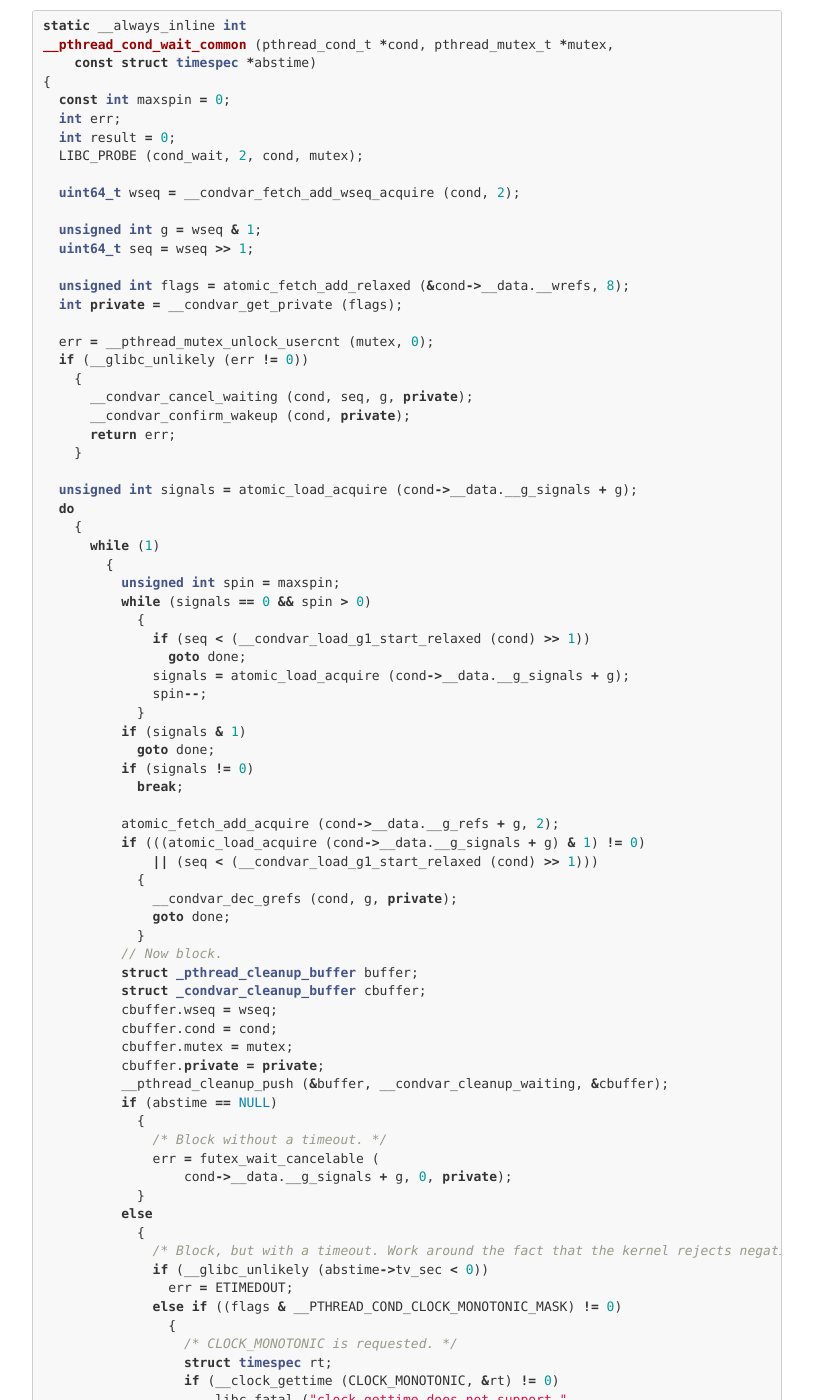
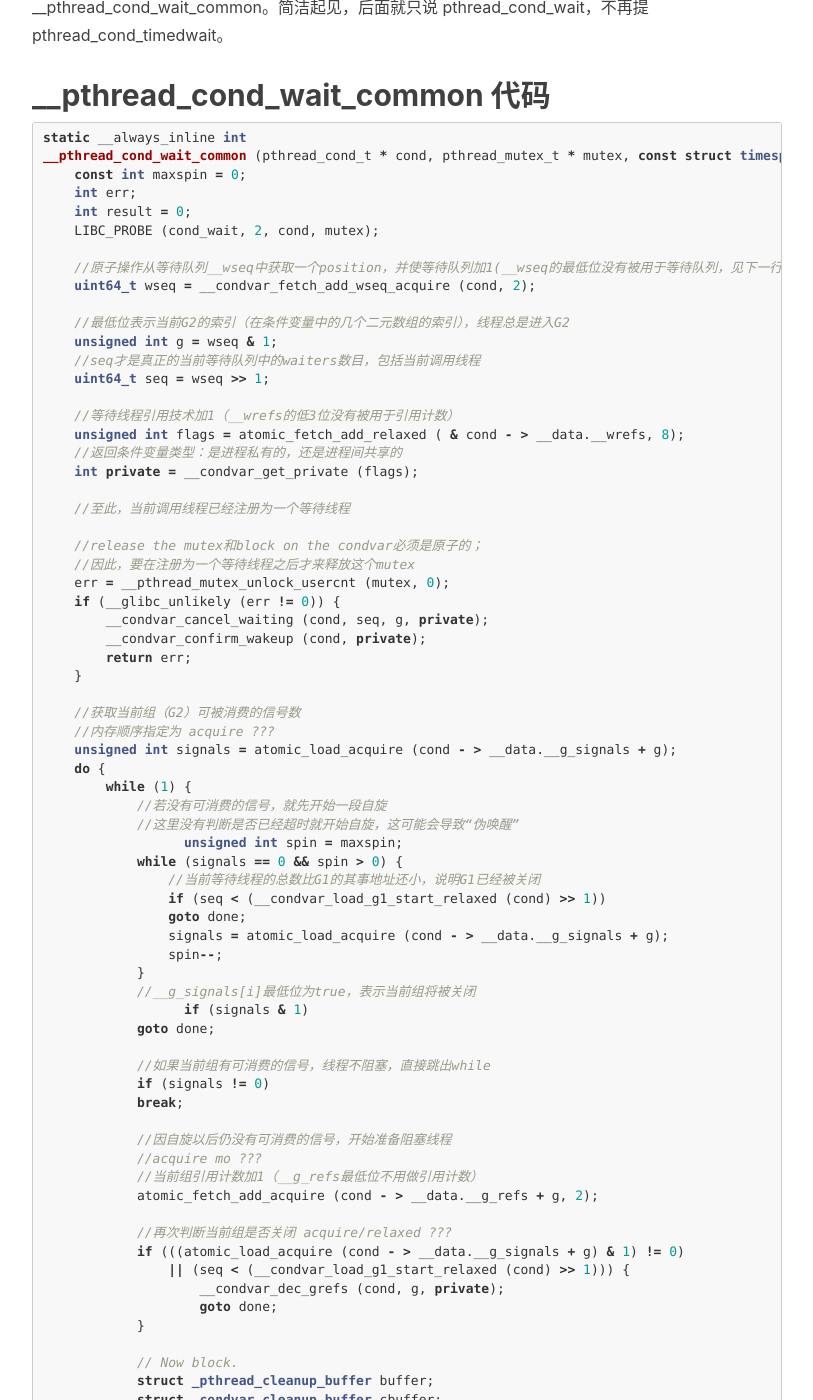
Before and after one commit to ttyrion/ttyrion.github.io, a Jekyll site: the page built from _posts/2018-09-24-【pthread】详细分析条件变量的实现.md, in a window 1280 px wide and 1400 px high, scrolled down 7530 px. Shown: the whole window, without its empty margins (233-1046 px from the left). Built offline with Jekyll 4.4.1, drawn with Linux system fonts in a browser that asks for light colours; nearby versions of some CDN libraries; comment, search, counter and statistics services are not loaded; some of the changed text lies outside the part shown.

Commit message:
pthread_cond_wait

````diff
--- a/_posts/2018-09-24-【pthread】详细分析条件变量的实现.md
+++ b/_posts/2018-09-24-【pthread】详细分析条件变量的实现.md
@@ -15,7 +15,7 @@
 2. pthread_cond_wait 会执行一个 **原子操作**（atomical operation）: 释放mutex，并且阻塞调用线程（release the mutex and block the calling thread on the condvar）。因为这个操作是原子的，所以当这个mutex被释放以后，如果有另一个线程获取到了这个mutex，并且调用了pthread_cond_broadcast()或者pthread_cond_signal()，这对前面那个释放mutex并阻塞的线程也会起作用。
 3. 使用条件变量时，通常会同时配合使用一个Boolean类型的断言变量flag，如果为true，表示这个线程可以继续执行。然而，pthread_cond_wait() 可能会被**“伪”唤醒**。**也就是说，pthread_cond_wait()返回，并不表示flag为true或者为false。必须重新取flag的值来判断。**
 4. 当一个线程用一个mutex调用 pthread_cond_wait()阻塞时（在等待条件变量condvar），这个 mutex 和 condvar 就被动态绑定起来，且这种绑定关系会一直存在，只要还有线程阻塞在这个condvar上。在此期间，如果有一个线程尝试用另外一个mutex来调用pthread_cond_wait()期待等待同一个condvar，那么就会导致 **undefined behavior**。当所有等待线程被唤醒（比如被一个pthread_cond_broadcast()），下一个使用mutex（可能跟前面那个不同）调用pthread_cond_wait()来等待那个condvar的操作，就会再次动态绑定这个mutex和condvar。也就是说，在一个线程调用pthread_cond_wait(condvar,mutex)阻塞在condvar上，到pthread_cond_wait返回或者执行cancellation cleanup这期间（就是线程被唤醒，但是还没有从pthread_cond_wait()返回），这个mutex和condvar的绑定关系可能会被移除或者替换。尽管如此，该线程也应该重新获取这个mutex，这是pthread_cond_wait做的最后一件事情，后面代码可以看到。
-5. 一个线程等待一个condvar，那么也可以说这个线程处于一个 **cancellation point**。如果该线程的**cancelability**类型被设置为PTHREAD_CANCEL_DEFERRED，那么这个线程在响应一个取消请求时，就会先重新获取mutex，再调用第一个cancellation cleanup handler。效果上就好像这个线程被唤醒，可以执行到pthread_cond_wait()返回前，然后不返回，而是开始执行线程的取消活动，这包括执行取消清理函数。
+5. 一个线程等待一个condvar，那么也可以说这个线程处于一个 **cancellation point**。如果该线程的**cancelability**类型被设置为PTHREAD_CANCEL_DEFERRED，那么这个线程在响应一个取消请求时，就会先重新获取mutex，再调用第一个cancellation cleanup handler。效果上就好像这个线程被唤醒，可以执行到pthread_cond_wait()返回前，然后不返回，而是开始执行线程的取消活动，这包括执行取消清理函数。这一点是通过在阻塞线程之前调用__pthread_cleanup_push，把 __condvar_cleanup_waiting()添加到线程的清理函数列表中，并且 __condvar_cleanup_waiting() 是第一个被调用的清理函数。
 6. 一个调用pthread_cond_wait()而阻塞的线程，如果被一个取消请求唤醒，它就应该不能再消费任何条件信号。
 7. pthread_cond_timedwait()和 pthread_cond_wait()基本一样。但是如果是发生超时，而不是被条件信号唤醒，那情况稍有不同。pthread_cond_timedwait会释放mutex，并重新获取mutex，而且要消费一个条件信号。
 8. 如果一个正在等待一个condvar的线程收到一个信号，当 **信号处理程序返回** 时，线程应该恢复到等待condvar的状态，就好像它从没被信号中断。另外，此时pthread_cond_wait也可能返回，这也属于前面说的“伪唤醒”。
@@ -83,6 +83,8 @@
 ### futex
 每个等待条件变量的线程开始都会自旋。如果只是让线程自旋，实现就能很简单了当。但是这个实现要用futex让线程阻塞。futex不能保证这些线程以FIFO顺序被唤醒。因此，实现时就不能只用一个futex来唤醒所有有资格的等待线程（eligible waiters）。
 
+实现用了两个futex字：__g_signals[0] 和 __g_signals[1]？
+
 一个等待线程获取自己在等待序列里面的位置，然后阻塞在一个futex上，这两个操作不是原子的。所以还需要这个futex字能可靠地通知等待线程它们已经signaled了，不要再试图阻塞。
 
 ### G1 and G2
@@ -94,10 +96,10 @@
 
 条件变量是进程间共享的，因此我们不能分配新的内存，所以我们只是让两个组槽（slots of groups）在G1和G2之间切换角色。
 每个组槽有以下几个部分组成：
-1. 一个独立的futex字
-2. 一系列可消费的信号__g_signals。
-3. 一个表示当前组中还未被signaled的信号的数目的__g_size。
-4. 一个引用计数__g_refs。
+1. 一个独立的futex字__g_signals[i]
+2. 一系列可消费的信号__g_signals[i]。
+3. 一个表示当前组中还未被signaled的信号的数目的__g_size[i]。
+4. 一个引用计数__g_refs[i]。
 组引用计数用于维护那些正在使用该组的futex的等待线程的数目，只有当这个引用计数为0时，这个组才能切换它的角色。这可以防止在这个futex字上出的ABA问题。
 
 为了表示这个组在等待线程序列中覆盖的间隔（包括哪个组槽包含G1或者G2），实现里面使用了一个64bit的counter来指定G1的起始位置，用这个counter（即__wseq）中的1个bit来表示当前哪个组槽包含G2（__wseq的LSB表示G2的索引，0或者1，看pthread_cond_t结构体的定义，也知道组槽总共就2个）。这允许我们 **原子地切换组的角色**（只需要切换__wseq的最低位）。
@@ -136,7 +138,7 @@
 
 **__g_signals**: 还能被消费的信号数目
 1. 被等待线程用作一个futex字，会被等待线程和信号发送方并发访问
-2. 当前组的所有等待线程被signaled时（也就是该组呗关闭了），LSB=true
+2. 当前组的所有等待线程被signaled时（也就是该组将被关闭），LSB=true
 
 **__g_size**： 当前组中剩余的等待线程（这些线程还没被signaled）
 1. 被信号发送方和取消等待的等待线程访问，两者均只能在获取到condvar-internal lock的情况下才能访问该字段
@@ -192,152 +194,161 @@
 ## __pthread_cond_wait_common 代码
 ```cpp
 static __always_inline int
-__pthread_cond_wait_common (pthread_cond_t *cond, pthread_mutex_t *mutex,
-    const struct timespec *abstime)
-{
-  const int maxspin = 0;
-  int err;
-  int result = 0;
-  LIBC_PROBE (cond_wait, 2, cond, mutex);
+__pthread_cond_wait_common (pthread_cond_t * cond, pthread_mutex_t * mutex, const struct timespec * abstime) {
+    const int maxspin = 0;
+    int err;
+    int result = 0;
+    LIBC_PROBE (cond_wait, 2, cond, mutex);
 
-  uint64_t wseq = __condvar_fetch_add_wseq_acquire (cond, 2);
+    //原子操作从等待队列__wseq中获取一个position，并使等待队列加1(__wseq的最低位没有被用于等待队列，见下一行代码)
+    uint64_t wseq = __condvar_fetch_add_wseq_acquire (cond, 2);
 
-  unsigned int g = wseq & 1;
-  uint64_t seq = wseq >> 1;
+    //最低位表示当前G2的索引（在条件变量中的几个二元数组的索引），线程总是进入G2
+    unsigned int g = wseq & 1;
+    //seq才是真正的当前等待队列中的waiters数目，包括当前调用线程
+    uint64_t seq = wseq >> 1;
 
-  unsigned int flags = atomic_fetch_add_relaxed (&cond->__data.__wrefs, 8);
-  int private = __condvar_get_private (flags);
+    //等待线程引用技术加1（__wrefs的低3位没有被用于引用计数）
+    unsigned int flags = atomic_fetch_add_relaxed ( & cond - > __data.__wrefs, 8);
+    //返回条件变量类型：是进程私有的，还是进程间共享的
+    int private = __condvar_get_private (flags);
 
-  err = __pthread_mutex_unlock_usercnt (mutex, 0);
-  if (__glibc_unlikely (err != 0))
-    {
-      __condvar_cancel_waiting (cond, seq, g, private);
-      __condvar_confirm_wakeup (cond, private);
-      return err;
+    //至此，当前调用线程已经注册为一个等待线程
+
+    //release the mutex和block on the condvar必须是原子的；
+    //因此，要在注册为一个等待线程之后才来释放这个mutex
+    err = __pthread_mutex_unlock_usercnt (mutex, 0);
+    if (__glibc_unlikely (err != 0)) {
+        __condvar_cancel_waiting (cond, seq, g, private);
+        __condvar_confirm_wakeup (cond, private);
+        return err;
     }
 
-  unsigned int signals = atomic_load_acquire (cond->__data.__g_signals + g);
-  do
-    {
-      while (1)
-        {
-          unsigned int spin = maxspin;
-          while (signals == 0 && spin > 0)
-            {
-              if (seq < (__condvar_load_g1_start_relaxed (cond) >> 1))
+    //获取当前组（G2）可被消费的信号数
+    //内存顺序指定为 acquire ???
+    unsigned int signals = atomic_load_acquire (cond - > __data.__g_signals + g);
+    do {
+        while (1) {
+            //若没有可消费的信号，就先开始一段自旋
+            //这里没有判断是否已经超时就开始自旋，这可能会导致“伪唤醒”
+                  unsigned int spin = maxspin;
+            while (signals == 0 && spin > 0) {
+                //当前等待线程的总数比G1的其事地址还小，说明G1已经被关闭
+                if (seq < (__condvar_load_g1_start_relaxed (cond) >> 1))
                 goto done;
-              signals = atomic_load_acquire (cond->__data.__g_signals + g);
-              spin--;
+                signals = atomic_load_acquire (cond - > __data.__g_signals + g);
+                spin--;
             }
-          if (signals & 1)
+            //__g_signals[i]最低位为true，表示当前组将被关闭
+                  if (signals & 1)
             goto done;
-          if (signals != 0)
+
+            //如果当前组有可消费的信号，线程不阻塞，直接跳出while
+            if (signals != 0)
             break;
 
-          atomic_fetch_add_acquire (cond->__data.__g_refs + g, 2);
-          if (((atomic_load_acquire (cond->__data.__g_signals + g) & 1) != 0)
-              || (seq < (__condvar_load_g1_start_relaxed (cond) >> 1)))
-            {
-              __condvar_dec_grefs (cond, g, private);
-              goto done;
+            //因自旋以后仍没有可消费的信号，开始准备阻塞线程
+            //acquire mo ???
+            //当前组引用计数加1（__g_refs最低位不用做引用计数）
+            atomic_fetch_add_acquire (cond - > __data.__g_refs + g, 2);
+
+            //再次判断当前组是否关闭 acquire/relaxed ???
+            if (((atomic_load_acquire (cond - > __data.__g_signals + g) & 1) != 0)
+                || (seq < (__condvar_load_g1_start_relaxed (cond) >> 1))) {
+                    __condvar_dec_grefs (cond, g, private);
+                    goto done;
             }
-          // Now block.
-          struct _pthread_cleanup_buffer buffer;
-          struct _condvar_cleanup_buffer cbuffer;
-          cbuffer.wseq = wseq;
-          cbuffer.cond = cond;
-          cbuffer.mutex = mutex;
-          cbuffer.private = private;
-          __pthread_cleanup_push (&buffer, __condvar_cleanup_waiting, &cbuffer);
-          if (abstime == NULL)
-            {
-              /* Block without a timeout.  */
-              err = futex_wait_cancelable (
-                  cond->__data.__g_signals + g, 0, private);
+
+            // Now block.
+            struct _pthread_cleanup_buffer buffer;
+            struct _condvar_cleanup_buffer cbuffer;
+            cbuffer.wseq = wseq;
+            cbuffer.cond = cond;
+            cbuffer.mutex = mutex;
+            cbuffer.private = private;
+	          //阻塞前，把__condvar_cleanup_waiting加入线程清理函数列表中
+            //而且，__condvar_cleanup_waiting()将是第一个被调用的清理函数，由此保证了上面POSIX描述的第五点。
+            __pthread_cleanup_push ( & buffer, __condvar_cleanup_waiting,  & cbuffer);
+
+            if (abstime == NULL) {
+                //阻塞线程，不带超时设置
+                err = futex_wait_cancelable (
+                cond - > __data.__g_signals + g, 0, private);
             }
-          else
-            {
-              /* Block, but with a timeout.
-                 Work around the fact that the kernel rejects negative timeout
-                 values despite them being valid.  */
-              if (__glibc_unlikely (abstime->tv_sec < 0))
-                err = ETIMEDOUT;
-              else if ((flags & __PTHREAD_COND_CLOCK_MONOTONIC_MASK) != 0)
-                {
-                  /* CLOCK_MONOTONIC is requested.  */
-                  struct timespec rt;
-                  if (__clock_gettime (CLOCK_MONOTONIC, &rt) != 0)
+            else {
+	              //阻塞线程，带超时设置
+                if (__glibc_unlikely (abstime - > tv_sec < 0))
+                    err = ETIMEDOUT;
+                //超时采用 CLOCK_MONOTONIC 系统时钟
+	              else if ((flags & __PTHREAD_COND_CLOCK_MONOTONIC_MASK) != 0) {
+                    struct timespec rt;
+                    if (__clock_gettime (CLOCK_MONOTONIC,  & rt) != 0)
                     __libc_fatal ("clock_gettime does not support "
-                                  "CLOCK_MONOTONIC");
-                  /* Convert the absolute timeout value to a relative
-                     timeout.  */
-                  rt.tv_sec = abstime->tv_sec - rt.tv_sec;
-                  rt.tv_nsec = abstime->tv_nsec - rt.tv_nsec;
-                  if (rt.tv_nsec < 0)
-                    {
-                      rt.tv_nsec += 1000000000;
-                      --rt.tv_sec;
+                    "CLOCK_MONOTONIC");
+                    /* Convert the absolute timeout value to a relative timeout.  */
+                    rt.tv_sec = abstime - > tv_sec - rt.tv_sec;
+                    rt.tv_nsec = abstime - > tv_nsec - rt.tv_nsec;
+                    if (rt.tv_nsec < 0) {
+                        rt.tv_nsec + = 1000000000; // 1s--rt.tv_sec;
                     }
-                  /* Did we already time out?  */
-                  if (__glibc_unlikely (rt.tv_sec < 0))
-                    err = ETIMEDOUT;
-                  else
-                    err = futex_reltimed_wait_cancelable
-                        (cond->__data.__g_signals + g, 0, &rt, private);
+
+		                //判断是否已经超时，现在使用相对时间了
+                    if (__glibc_unlikely (rt.tv_sec < 0))
+                        err = ETIMEDOUT;
+                    //阻塞线程，设置超时
+		                else
+                        err = futex_reltimed_wait_cancelable(cond - > __data.__g_signals + g, 0,  & rt, private);
                 }
-              else
-                {
-                  /* Use CLOCK_REALTIME.  */
-                  err = futex_abstimed_wait_cancelable
-                      (cond->__data.__g_signals + g, 0, abstime, private);
+	              //超时采用 CLOCK_REALTIME 系统时钟
+                else {
+                    //阻塞线程，设置超时
+                    err = futex_abstimed_wait_cancelable(cond - > __data.__g_signals + g, 0, abstime, private);
                 }
             }
-          __pthread_cleanup_pop (&buffer, 0);
-          if (__glibc_unlikely (err == ETIMEDOUT))
-            {
-              __condvar_dec_grefs (cond, g, private);
 
-              __condvar_cancel_waiting (cond, seq, g, private);
-              result = ETIMEDOUT;
-              goto done;
+	          //移除清理函数，清理函数不会被调用
+            _pthread_cleanup_pop ( & buffer, 0);
+
+            if (__glibc_unlikely (err == ETIMEDOUT)) {
+                //减少引用计数，调用futex_wake唤醒线程
+                __condvar_dec_grefs (cond, g, private);
+
+                //上面的 __condvar_dec_grefs 能避免死锁 ???
+                __condvar_cancel_waiting (cond, seq, g, private);
+                esult = ETIMEDOUT;
+                goto done;
             }
-          else
-            __condvar_dec_grefs (cond, g, private);
-          /* Reload signals.  See above for MO.  */
-          signals = atomic_load_acquire (cond->__data.__g_signals + g);
+            else
+	              //减少引用计数，调用futex_wake唤醒线程
+                __condvar_dec_grefs (cond, g, private);
+            //Reload signals
+            signals = atomic_load_acquire (cond - > __data.__g_signals + g);
         }
     }
 
-  while (!atomic_compare_exchange_weak_acquire (cond->__data.__g_signals + g,
-                                                &signals, signals - 2));
+    while ( ! atomic_compare_exchange_weak_acquire (cond - > __data.__g_signals + g,  & signals, signals - 2));
 
-  uint64_t g1_start = __condvar_load_g1_start_relaxed (cond);
-  if (seq < (g1_start >> 1))
-    {
-      if (((g1_start & 1) ^ 1) == g)
-        {
-          unsigned int s = atomic_load_relaxed (cond->__data.__g_signals + g);
-          while (__condvar_load_g1_start_relaxed (cond) == g1_start)
-            {
-
-              if (((s & 1) != 0)
-                  || atomic_compare_exchange_weak_relaxed
-                       (cond->__data.__g_signals + g, &s, s + 2))
-                {
-                  futex_wake (cond->__data.__g_signals + g, 1, private);
-                  break;
+    int64_t g1_start = __condvar_load_g1_start_relaxed (cond);
+    if (seq < (g1_start >> 1)) {
+        if (((g1_start & 1)^ 1) == g) {
+            unsigned int s = atomic_load_relaxed (cond - > __data.__g_signals + g);
+            while (__condvar_load_g1_start_relaxed (cond) == g1_start) {
+                if (((s & 1) != 0) || atomic_compare_exchange_weak_relaxed(cond - > __data.__g_signals + g,  & s, s + 2)) {
+                    futex_wake (cond - > __data.__g_signals + g, 1, private);
+                    break;
                 }
               /* TODO Back off.  */
             }
         }
     }
- done:
-  __condvar_confirm_wakeup (cond, private);
-  /* Woken up; now re-acquire the mutex.  If this doesn't fail, return RESULT,
-     which is set to ETIMEDOUT if a timeout occured, or zero otherwise.  */
-  err = __pthread_mutex_cond_lock (mutex);
-  /* XXX Abort on errors that are disallowed by POSIX?  */
-  return (err != 0) ? err : result;
+
+done:
+    __condvar_confirm_wakeup (cond, private);
+    /* Woken up; now re-acquire the mutex.  If this doesn't fail, return RESULT,
+        which is set to ETIMEDOUT if a timeout occured, or zero otherwise.  */
+    err = __pthread_mutex_cond_lock (mutex);
+    /* XXX Abort on errors that are disallowed by POSIX?  */
+    return (err != 0) ? err : result;
 }
 
 ```
````
